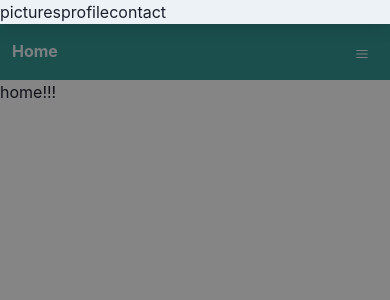
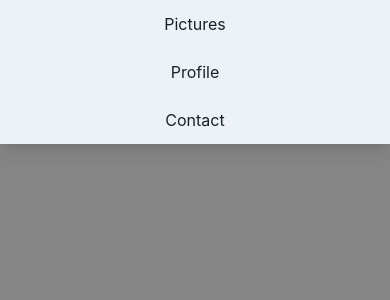
Before and after one commit to riomaemoto/test_tsx, a React (Create React App) app: page / in a window 390 px wide. Both pictures are taken after a click on the button "メニューボタン". Shown: the top 300 px of the page. Built offline with nearby package versions, Linux system fonts and the light colour scheme.

Commit message:
hamburger menu Drower style center

```diff
--- a/src/components/header.tsx
+++ b/src/components/header.tsx
@@ -7,39 +7,22 @@ import {
   Flex,
   Heading,
   IconButton,
+  Text,
   useDisclosure,
 } from "@chakra-ui/react";
 import { HamburgerIcon } from "@chakra-ui/icons";
 
 import { FC } from "react";
-import { Link, useHistory } from "react-router-dom";
+import { Link } from "react-router-dom";
 
 export const Header: FC = () => {
   const { onClose, onOpen, isOpen } = useDisclosure();
-  const navigate = useHistory();
-  const jump = (path: string) => {
-    navigate.push(path);
-  };
 
-  const LinkStyle = { marginRight: "10px", display: "inline-block" };
-  const buttonStyle = {
+  const LinkStyle = {
     boxShadow: "unset",
   };
   return (
     <>
-      <Link style={LinkStyle} to="/">
-        home
-      </Link>
-      <Link style={LinkStyle} to="/pictures">
-        pictures
-      </Link>
-      <Link style={LinkStyle} to="/profile">
-        profile
-      </Link>
-      <Link style={LinkStyle} to="/contact">
-        contact
-      </Link>
-
       <Flex
         as="nav"
         bg="teal.500"
@@ -62,25 +45,19 @@ export const Header: FC = () => {
           display={{ base: "none", md: "flex" }}
         >
           <Box pr={4}>
-            <Link to="/pictures" style={buttonStyle}>
-              pictures
-            </Link>
+            <Link to="/pictures">pictures</Link>
           </Box>
           <Box pr={4}>
-            <Link to="/profile" style={buttonStyle}>
-              profile
-            </Link>
+            <Link to="/profile">profile</Link>
           </Box>
-          <Link to="/contact" style={buttonStyle}>
-            contact
-          </Link>
+          <Link to="/contact">contact</Link>
         </Flex>
         <IconButton
           aria-label="メニューボタン"
           icon={<HamburgerIcon />}
           size="sm"
           variant="unstyled"
-          display={{ base: "block", md: "none" }}
+          display={{ base: "colmn", md: "none" }}
           onClick={onOpen}
         />
       </Flex>
@@ -88,15 +65,21 @@ export const Header: FC = () => {
       <Drawer placement="top" size="xs" onClose={onClose} isOpen={isOpen}>
         <DrawerOverlay>
           <DrawerContent>
-            <DrawerBody p={0} bg="gray.100">
-              <Link to="/pictures" style={buttonStyle}>
-                pictures
+            <DrawerBody align={"center"} p={0} bg="gray.100">
+              <Link to="/pictures" style={LinkStyle}>
+                <Text p={3} w={"100vw"}>
+                  Pictures
+                </Text>
               </Link>
-              <Link to="/profile" style={buttonStyle}>
-                profile
+              <Link to="/profile" style={LinkStyle}>
+                <Text p={3} w={"100vw"}>
+                  Profile
+                </Text>
               </Link>
-              <Link to="/contact" style={buttonStyle}>
-                contact
+              <Link to="/contact" style={LinkStyle}>
+                <Text p={3} w={"100vw"}>
+                  Contact
+                </Text>
               </Link>
             </DrawerBody>
           </DrawerContent>
```
